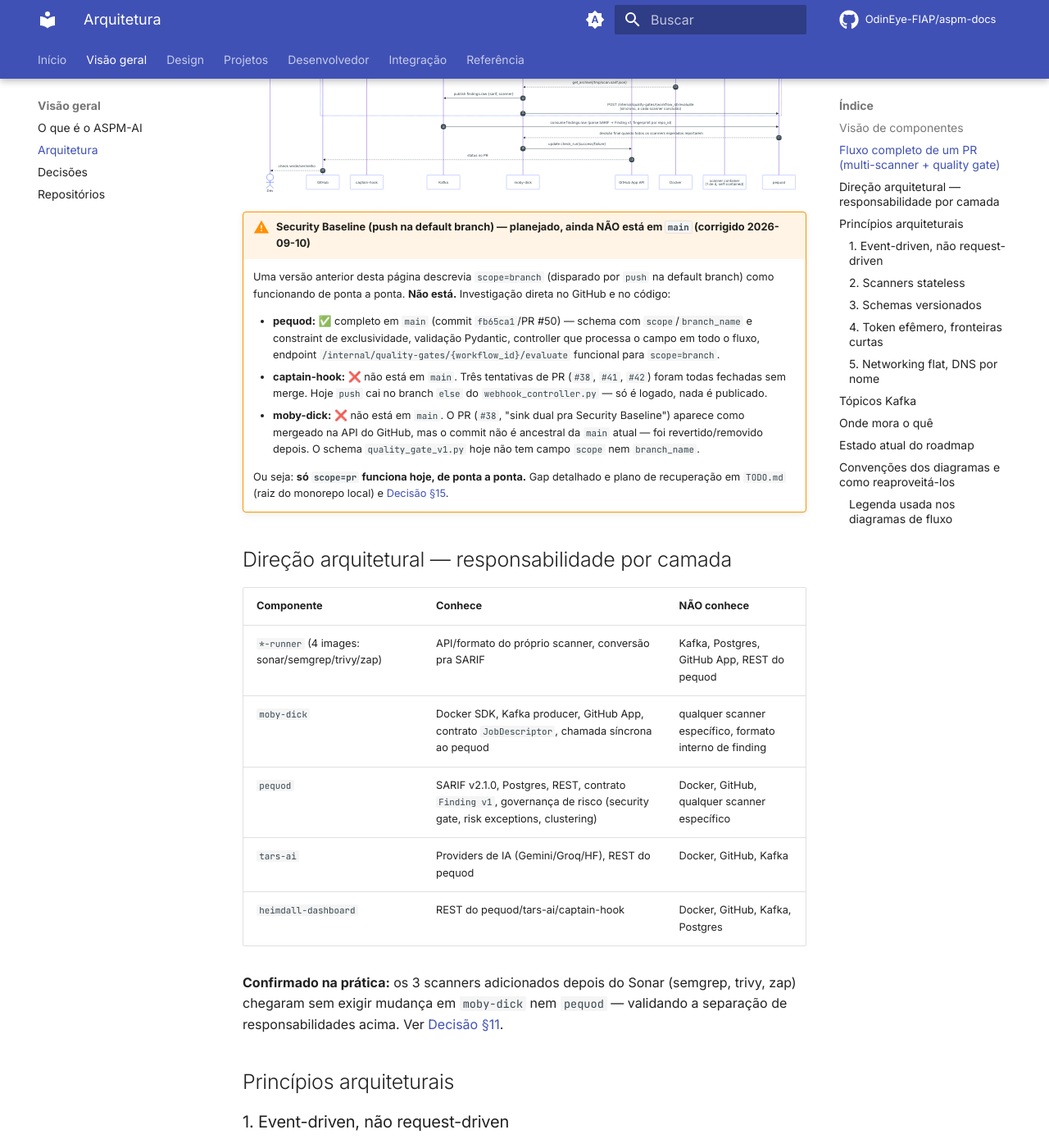
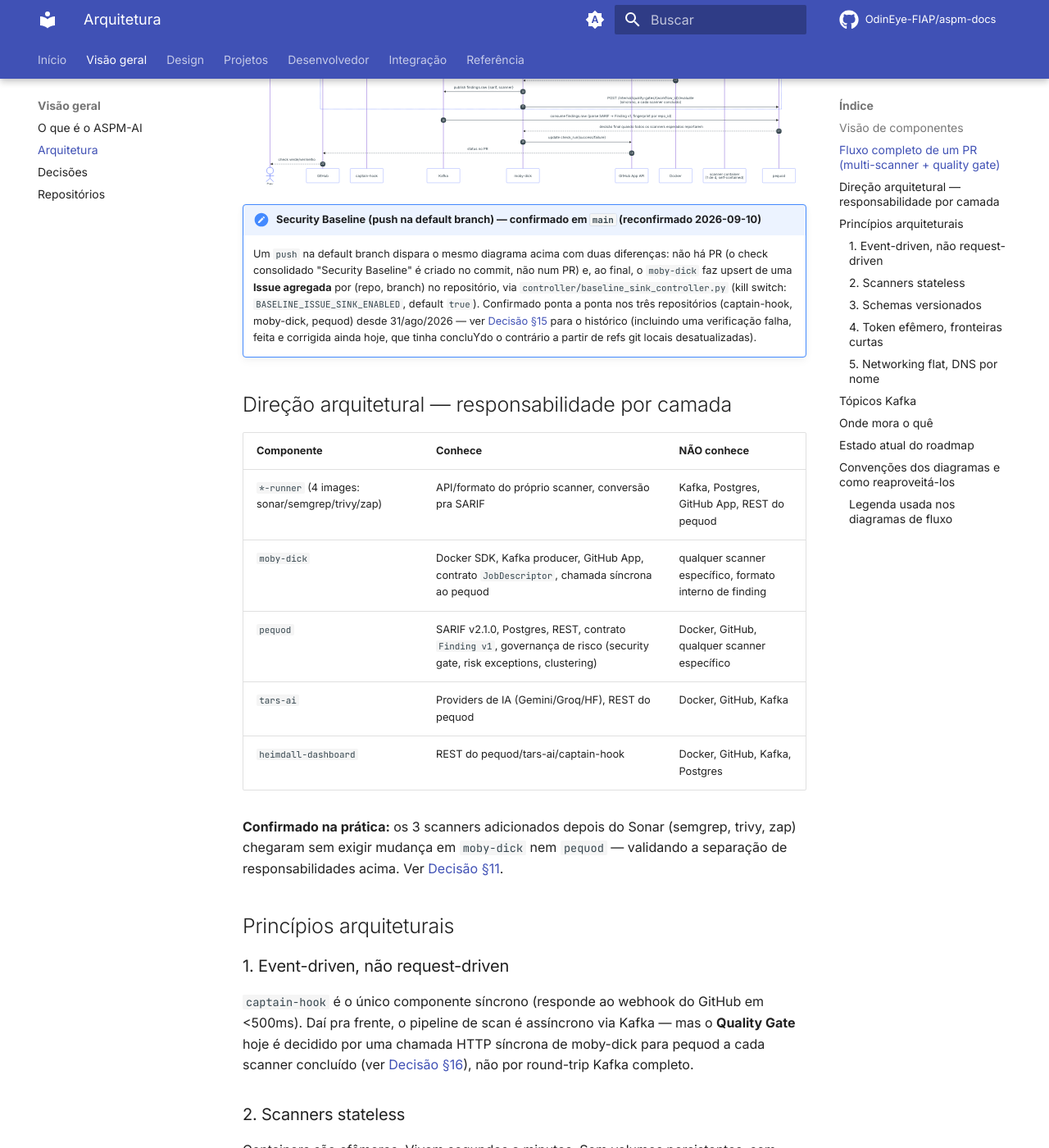
Before and after one commit to OdinEye-FIAP/aspm-docs, an MkDocs documentation site: the page built from docs/overview/architecture.md, in a window 1280 px wide and 1400 px high, scrolled down 1011 px. Shown: the whole window at 82% size. Built offline with MkDocs 1.6.1 and Material for MkDocs 9.7.7, drawn with Linux system fonts in a browser that asks for light colours; comment, search, counter and statistics services are not loaded; some of the changed text lies outside the part shown.

Commit message:
docs: corrigir architecture.md e kafka-topics.md - Security Baseline confirmado em main

````diff
--- a/docs/overview/architecture.md
+++ b/docs/overview/architecture.md
@@ -42,7 +42,7 @@ flowchart TB
     MD -->|consume jobs.orchestration| RP
     MD -->|spawn até 4 em paralelo| SR
     MD -->|publish findings.raw SARIF| RP
-    MD -->|check-runs API| GH
+    MD -->|check-runs API + Issue de baseline| GH
     MD <-->|"POST /internal/quality-gates/{id}/evaluate"| PQ
     PQ -->|consume findings.raw| RP
     PQ -->|upsert findings + governança| PDB
@@ -101,14 +101,8 @@ sequenceDiagram
     GH-->>Dev: check verde/vermelho
 ```
 
-!!! warning "Security Baseline (push na default branch) — planejado, ainda NÃO está em `main` (corrigido 2026-09-10)"
-    Uma versão anterior desta página descrevia `scope=branch` (disparado por `push` na default branch) como funcionando de ponta a ponta. **Não está.** Investigação direta no GitHub e no código:
-
-    - **pequod:** ✅ completo em `main` (commit `fb65ca1`/PR #50) — schema com `scope`/`branch_name` e constraint de exclusividade, validação Pydantic, controller que processa o campo em todo o fluxo, endpoint `/internal/quality-gates/{workflow_id}/evaluate` funcional para `scope=branch`.
-    - **captain-hook:** ❌ não está em `main`. Três tentativas de PR (`#38`, `#41`, `#42`) foram todas fechadas sem merge. Hoje `push` cai no branch `else` do `webhook_controller.py` — só é logado, nada é publicado.
-    - **moby-dick:** ❌ não está em `main`. O PR (`#38`, "sink dual pra Security Baseline") aparece como mergeado na API do GitHub, mas o commit não é ancestral da `main` atual — foi revertido/removido depois. O schema `quality_gate_v1.py` hoje não tem campo `scope` nem `branch_name`.
-
-    Ou seja: **só `scope=pr` funciona hoje, de ponta a ponta.** Gap detalhado e plano de recuperação em `TODO.md` (raiz do monorepo local) e [Decisão §15](decisions.md#15-quality-gate-com-scopepr-e-scopebranch-security-baseline--nova).
+!!! note "Security Baseline (push na default branch) — confirmado em `main` (reconfirmado 2026-09-10)"
+    Um `push` na default branch dispara o mesmo diagrama acima com duas diferenças: não há PR (o check consolidado "Security Baseline" é criado no commit, não num PR) e, ao final, o `moby-dick` faz upsert de uma **Issue agregada** por (repo, branch) no repositório, via `controller/baseline_sink_controller.py` (kill switch: `BASELINE_ISSUE_SINK_ENABLED`, default `true`). Confirmado ponta a ponta nos três repositórios (captain-hook, moby-dick, pequod) desde 31/ago/2026 — ver [Decisão §15](decisions.md#15-quality-gate-com-scopepr-e-scopebranch-security-baseline--ponta-a-ponta-em-main-reconfirmado-2026-09-10) para o histórico (incluindo uma verificação falha, feita e corrigida ainda hoje, que tinha concluҮdo o contrário a partir de refs git locais desatualizadas).
 
 ## Direção arquitetural — responsabilidade por camada
 
@@ -134,7 +128,7 @@ Containers são efêmeros. Vivem segundos a minutos. Sem volumes persistentes, s
 
 ### 3. Schemas versionados
 
-`wire/schemas/job_v1.py` é o contrato entre captain-hook e moby-dick. Uma versão anterior desta página dizia que esse contrato já incluía `scope`/`application_id`/bloco `quality_gate` em produção — hoje isso só é verdade dentro da branch de feature não mergeada `feat/quality-gate-scope-branch`; o `job_v1.py` de `main` ainda é só o contrato original (scope=pr implícito). Ver [JobDescriptor](../reference/job-descriptor.md) e a nota de Security Baseline acima.
+`wire/schemas/job_v1.py` (captain-hook/moby-dick) e `wire/schemas/quality_gate_v1.py` (compartilhado entre os três) são os contratos entre captain-hook, moby-dick e pequod. Ambos já incluem `scope`/`application_id`/`branch_name` em `main` — aditivos e opcionais, preservando compat com o fluxo `scope=pr` original. Ver [JobDescriptor](../reference/job-descriptor.md) e a nota de Security Baseline acima.
 
 ### 4. Token efêmero, fronteiras curtas
 
@@ -153,10 +147,10 @@ Tudo no mesmo bridge user-defined (`aspm-net`).
 
 | Tópico | Producer | Consumer | Propósito |
 |---|---|---|---|
-| `jobs.orchestration` | captain-hook | moby-dick | [`JobDescriptor v1`](../reference/job-descriptor.md), 1 msg por scanner habilitado |
+| `jobs.orchestration` | captain-hook | moby-dick | [`JobDescriptor v1`](../reference/job-descriptor.md), 1 msg por scanner habilitado — tanto para PR (`scope=pr`) quanto para push na default branch (`scope=branch`) |
 | `repository.registered.v1` | captain-hook | pequod | registro de repositório (evento `installation`/ping) |
 | `repository.unregistered.v1` | captain-hook | pequod | baixa de repositório |
-| `quality-gate.workflow.started.v1` | captain-hook | moby-dick | início de um workflow de quality gate |
+| `quality-gate.workflow.started.v1` | captain-hook | moby-dick | início de um workflow de quality gate (PR ou Security Baseline) |
 | `findings.raw` | moby-dick | pequod | SARIF normalizado pós-scan |
 | `quality-gate.scanner.completed.v1` | moby-dick | pequod | fallback assíncrono por scanner concluído |
 | `quality-gate.evaluated.v1` | pequod | (rede de segurança) | decisão final, só publicado quando não há chamada HTTP síncrona em andamento |
@@ -186,8 +180,8 @@ Para a lista completa de tópicos e as dead-letter queues (bem mais numerosas do
 - ✅ **Findings store central** — `pequod`, com governança completa (risk exceptions, security gate, quality gate, consolidated risk)
 - ✅ **Schema unificado de findings** — `Finding v1`, fingerprint determinístico por `repo_id`
 - ✅ **Extração SARIF dentro da scanner image** — concluído para os 4 scanners
-- ✅ **Multi-scanner** — sonar + semgrep + trivy + zap, fan-out por PR
-- ⏳ **Quality Gate com Security Baseline (`scope=branch`)** — completo no pequod (schema + validação + endpoint); captain-hook e moby-dick ainda não produzem/consomem esse evento em `main` (3 PRs fechados sem merge no captain-hook, 1 mergeado e depois revertido no moby-dick). Hoje só `scope=pr` funciona de ponta a ponta. Ver nota acima.
+- ✅ **Multi-scanner** — sonar + semgrep + trivy + zap, fan-out por PR e por Security Baseline
+- ✅ **Quality Gate com Security Baseline (`scope=branch`)** — ponta a ponta nos três repositórios desde 31/ago/2026: captain-hook dispara a partir do `push`, moby-dick roda os scanners e faz upsert da Issue agregada, pequod avalia o gate. Ver [Decisão §15](decisions.md#15-quality-gate-com-scopepr-e-scopebranch-security-baseline--ponta-a-ponta-em-main-reconfirmado-2026-09-10).
 - ✅ **Enriquecimento por IA** — `tars-ai`, triagem individual + clustering semântico (Gemini)
 - ✅ **UI de triagem/governança** — `heimdall-dashboard`
 - ❌ **Correlação cross-scanner via embeddings/grafo mais amplo** — hoje é candidate clustering determinístico + clustering semântico via TARS; um grafo de correlação mais geral não existe
````
Also changed, not shown: docs/reference/kafka-topics.md (+4 -4 lines).
